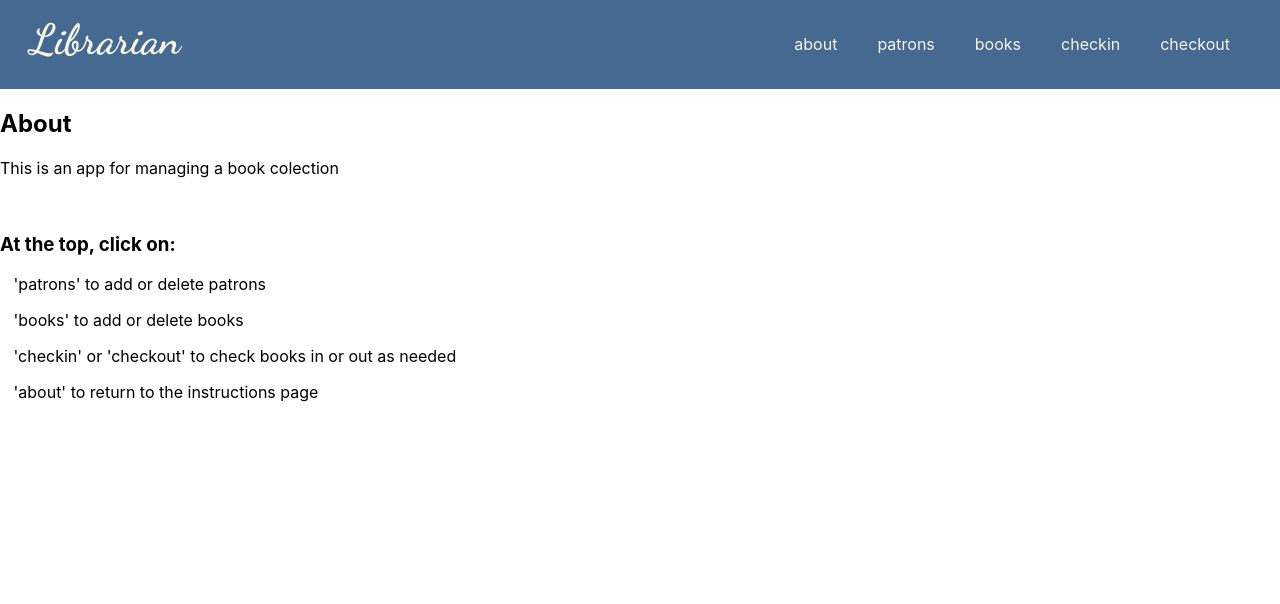
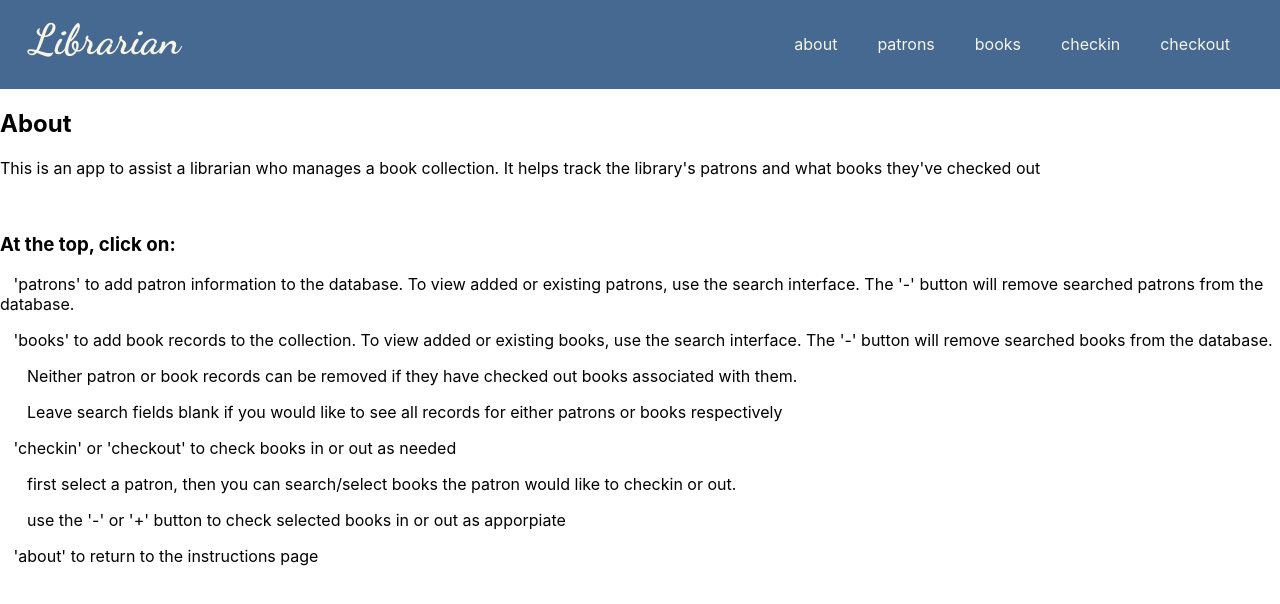
Before and after one commit to mertbagt/librarian, a React (Create React App) app: page / in a window 1280 px wide. Shown: the top 604 px of the page. Built offline with nearby package versions, Linux system fonts and the light colour scheme.

Commit message:
fleshed out about page

```diff
--- a/src/About/About.js
+++ b/src/About/About.js
@@ -8,12 +8,16 @@ class About extends Component {
       <>
         <h2>About</h2>
         <div className="about">
-        <p>This is an app for managing a book colection</p>
+        <p>This is an app to assist a librarian who manages a book collection.  It helps track the library's patrons and what books they've checked out</p>
         <br/>
         <h3>At the top, click on:</h3>
-        <p>&nbsp;&nbsp;&nbsp;'patrons' to add or delete patrons</p>
-        <p>&nbsp;&nbsp;&nbsp;'books' to add or delete books</p>
+        <p>&nbsp;&nbsp;&nbsp;'patrons' to add patron information to the database.  To view added or existing patrons, use the search interface.  The '-' button will remove searched patrons from the database.</p>
+        <p>&nbsp;&nbsp;&nbsp;'books' to add book records to the collection. To view added or existing books, use the search interface.  The '-' button will remove searched books from the database.</p>
+        <p>&nbsp;&nbsp;&nbsp;&nbsp;&nbsp;&nbsp;Neither patron or book records can be removed if they have checked out books associated with them.</p>
+        <p>&nbsp;&nbsp;&nbsp;&nbsp;&nbsp;&nbsp;Leave search fields blank if you would like to see all records for either patrons or books respectively</p>
         <p>&nbsp;&nbsp;&nbsp;'checkin' or 'checkout' to check books in or out as needed</p>
+        <p>&nbsp;&nbsp;&nbsp;&nbsp;&nbsp;&nbsp;first select a patron, then you can search/select books the patron would like to checkin or out.</p>
+        <p>&nbsp;&nbsp;&nbsp;&nbsp;&nbsp;&nbsp;use the '-' or '+' button to check selected books in or out as apporpiate</p>
         <p>&nbsp;&nbsp;&nbsp;'about' to return to the instructions page</p>
         <br/>
         </div>
```
